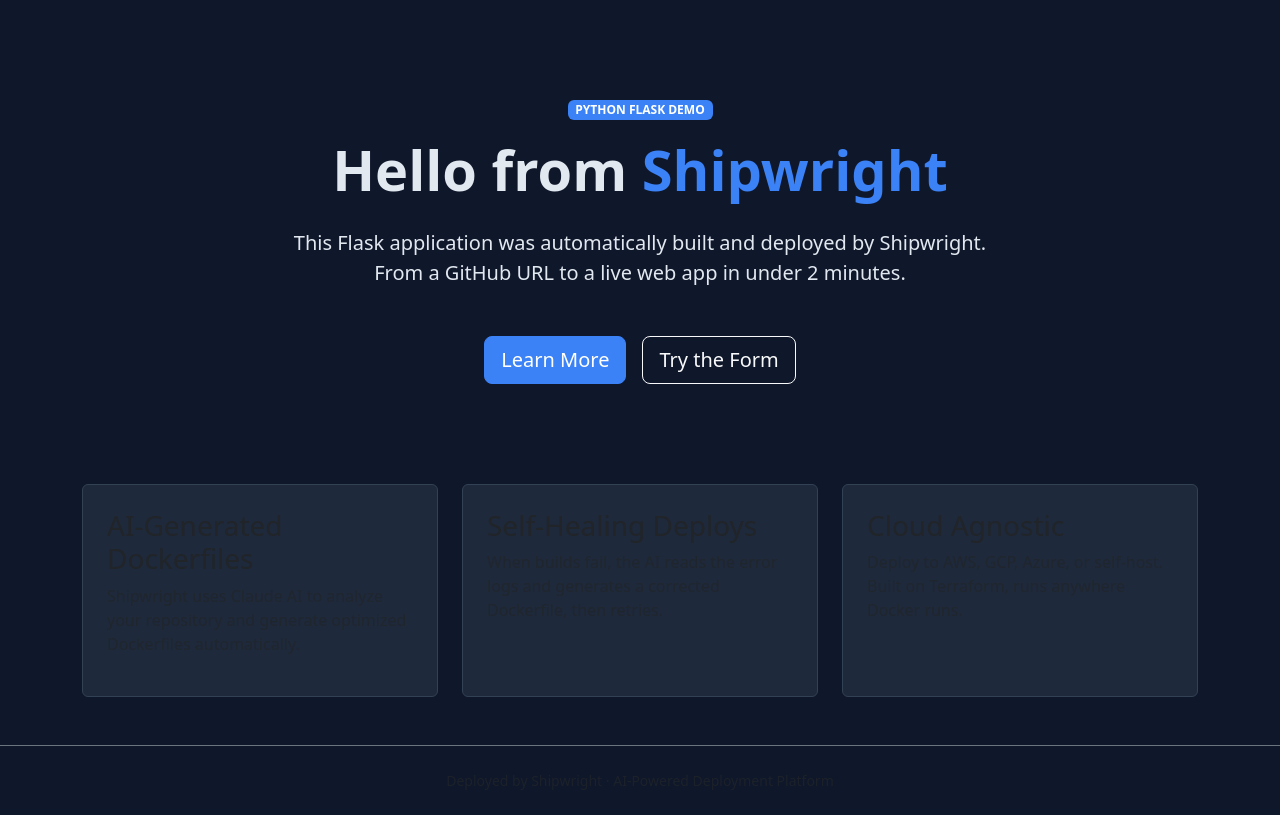
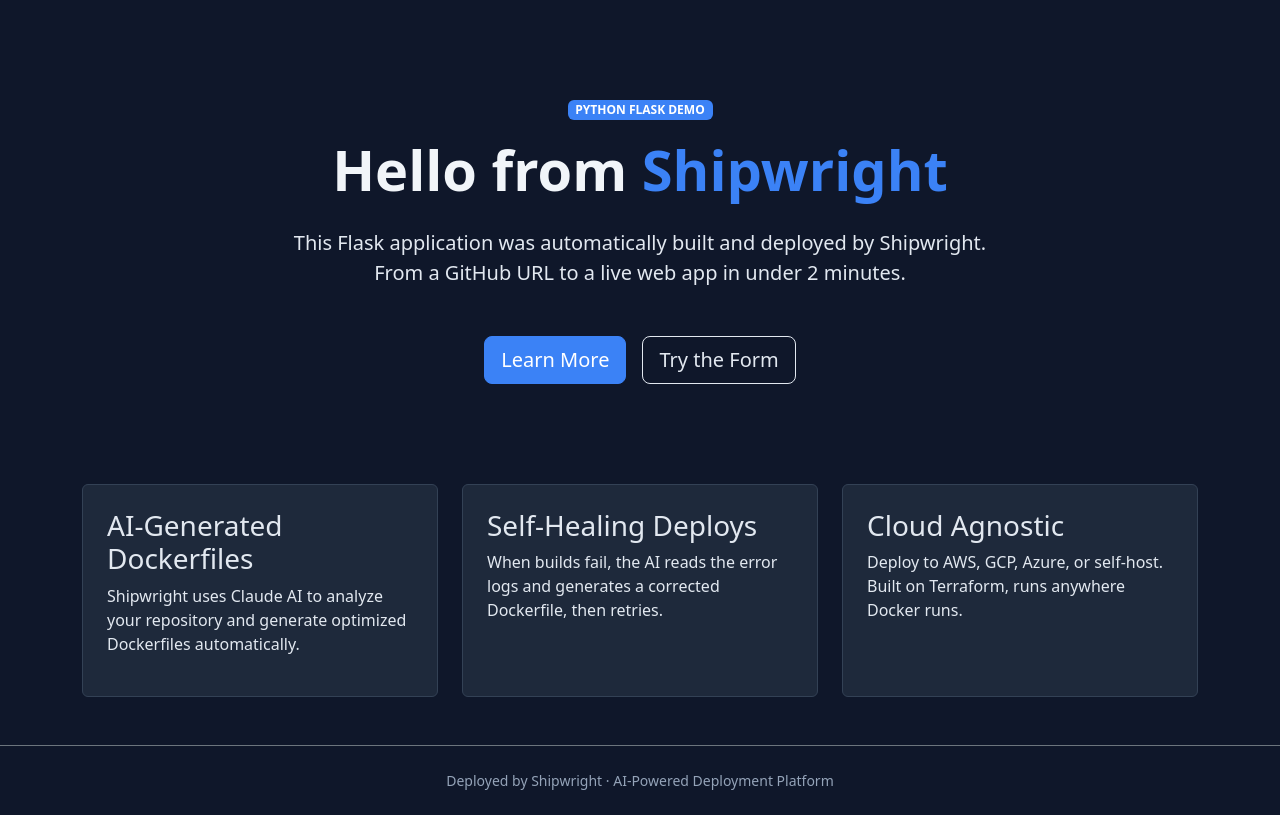
Before and after one commit to muhammadali3564/shipwright-demo-flask, a Python web app: template templates/home.html in a window 1280 px wide. Shown: the part 81-896 px from the top of the page. Run offline with Jinja, Linux system fonts and the light colour scheme; the template is opened without the code that fills it, so the values that code supplies are empty.

Commit message:
Fix dark mode text visibility on cards

```diff
--- a/templates/base.html
+++ b/templates/base.html
@@ -6,16 +6,26 @@
   <title>{% block title %}Shipwright Demo{% endblock %}</title>
   <link href="https://cdn.jsdelivr.net/npm/bootstrap@5.3.3/dist/css/bootstrap.min.css" rel="stylesheet">
   <style>
-    body { background: #0f172a; color: #e2e8f0; min-height: 100vh; }
+    body { background: #0f172a !important; color: #e2e8f0 !important; min-height: 100vh; }
     .navbar { background: #1e293b !important; border-bottom: 1px solid #334155; }
-    .card { background: #1e293b; border: 1px solid #334155; }
-    .form-control, .form-control:focus { background: #0f172a; color: #e2e8f0; border-color: #334155; }
-    .form-control::placeholder { color: #64748b; }
+    .card { background: #1e293b !important; border: 1px solid #334155 !important; color: #e2e8f0 !important; }
+    .card * { color: #e2e8f0; }
+    .card p, .card li, .card h1, .card h2, .card h3, .card h4, .card h5 { color: #e2e8f0 !important; }
+    .text-muted { color: #94a3b8 !important; }
+    h1, h2, h3, h4, h5, h6, p, ul, ol, li, span, div { color: inherit; }
+    main h1, main h2, main h3, main h4 { color: #f1f5f9 !important; }
+    .form-control { background: #0f172a !important; color: #e2e8f0 !important; border-color: #334155 !important; }
+    .form-control:focus { background: #0f172a !important; color: #e2e8f0 !important; border-color: #3b82f6 !important; box-shadow: 0 0 0 0.2rem rgba(59,130,246,0.25) !important; }
+    .form-control::placeholder { color: #64748b !important; }
+    .form-label { color: #e2e8f0 !important; }
     .btn-primary { background: #3b82f6; border-color: #3b82f6; }
+    .btn-outline-light { color: #e2e8f0; border-color: #e2e8f0; }
     .hero { padding: 100px 0; text-align: center; }
     .hero h1 { font-size: 3.5rem; font-weight: 800; }
-    .badge-shipwright { background: #3b82f6; }
+    .badge-shipwright { background: #3b82f6; color: white !important; }
     a { color: #60a5fa; }
+    hr.border-secondary { border-color: #334155 !important; }
+    .alert-success { background: #064e3b !important; color: #d1fae5 !important; border-color: #065f46 !important; }
   </style>
 </head>
 <body>
@@ -34,7 +44,7 @@
     </div>
   </nav>
   <main>{% block content %}{% endblock %}</main>
-  <footer class="text-center text-muted py-4 mt-5 border-top border-secondary">
+  <footer class="text-center py-4 mt-5 border-top border-secondary" style="color:#94a3b8;">
     <small>Deployed by Shipwright &middot; AI-Powered Deployment Platform</small>
   </footer>
 </body>
```
